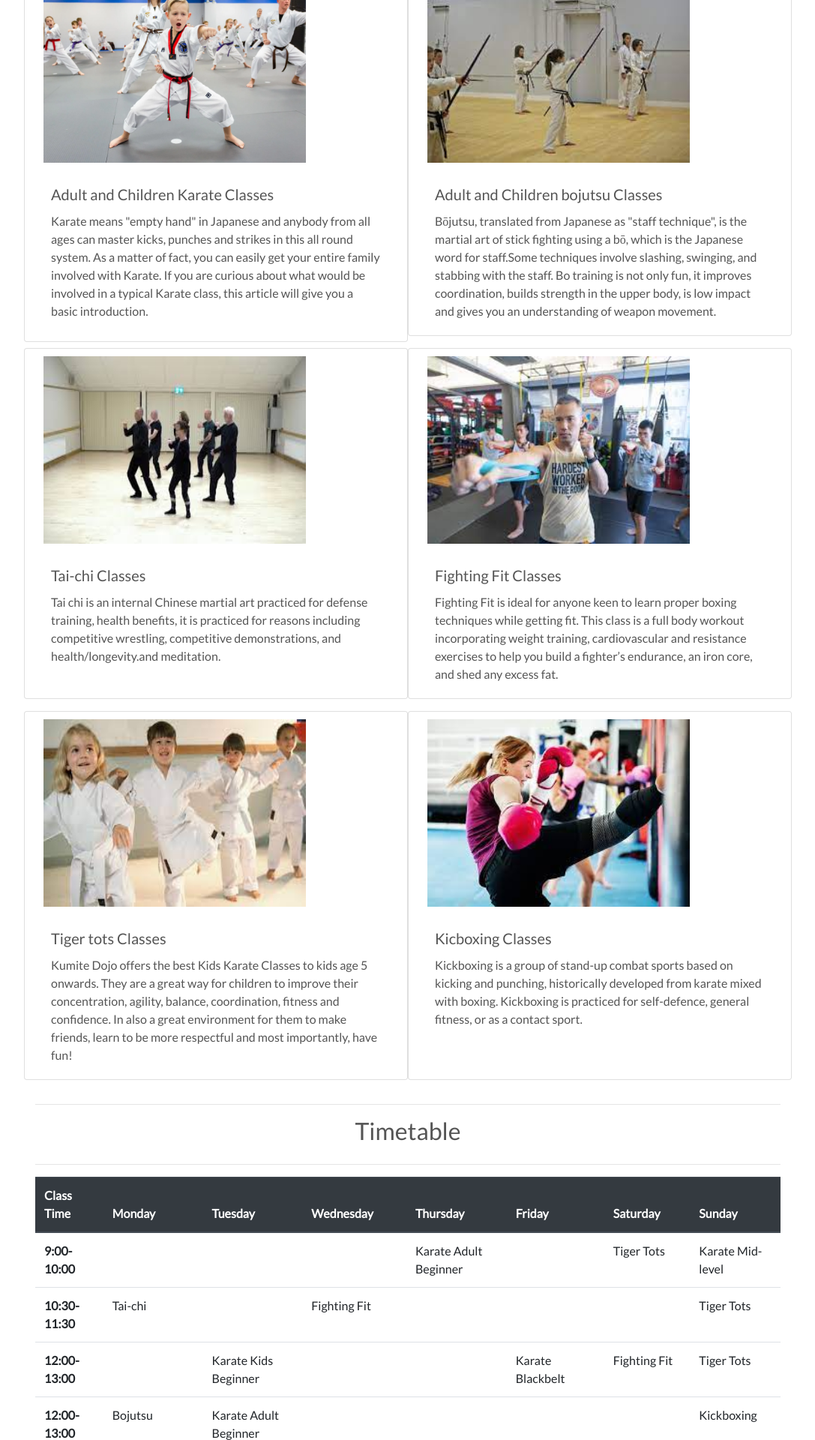
After one commit to MelindaZhang2020/CI-MS4-Kumite-Dojo, a Django app: page /home/classes in a window 1280 px wide. The commit adds this page. Shown: the part 320-2240 px from the top of the page at 75% size, without its empty margins (96-1183 px from the left). Run offline with Django 3.2, Linux system fonts and the light colour scheme; data comes from the database, SQL or seed files in the repository; some libraries are stand-ins or nearby versions; some web fonts are replaced.

Commit message:
Home: add classes and timetable page

```diff
--- a/home/static/home/css/main.css
+++ b/home/static/home/css/main.css
@@ -69,3 +69,8 @@ input[type=text], select, textarea{
   width: 200px;
   height: 300px;
 }
+.classes-img {
+  width: 350px;
+  height: 250px;
+  margin:10px;
+}
--- a/home/templates/home/about.html
+++ b/home/templates/home/about.html
@@ -81,7 +81,7 @@
         <div class="card mb-3 col-lg-6 col-md-12">
             <div class="row no-gutters">
                 <div class="col-md-4 col-lg-4">
-                    <img src="{{MEDIA_URL}}about-img/instructor-2.jpg" class="instructor-img" alt="male instructor">
+                    <img src="{{MEDIA_URL}}about-img/instructor-2.jpg" class="instructor-img" alt="female instructor">
                 </div>
                 <div class="col-md-8 col-lg-8">
                     <div class="card-body">
--- /dev/null
+++ b/home/templates/home/classes.html
@@ -0,0 +1,251 @@
+{% extends "base.html" %}
+{% load static %}
+{% block extra_css %}
+    <link rel="stylesheet" href="{% static 'home/css/main.css' %}">
+{% endblock %}
+
+{% block page_header %}
+    <div class="container header-container">
+        <div class="row">
+            <div class="col"></div>
+        </div>
+    </div>
+{% endblock%}
+
+{% block content %}
+<div class="overlay"></div>
+<div class="container">
+    <div class="row">
+        <div class="col">
+            <hr>
+            <h2 class="title mb-4 text-center">Classes</h2>
+            <hr>
+        </div>
+    </div>
+    <div class="row">
+        <div class="card mb-2 col-lg-6 col-md-12">
+            <div class="row no-gutters">
+                <div class="col-12">
+                    <img src="{{MEDIA_URL}}classes-img/karate.webp" class="classes-img" alt="group of people doing Karate">
+                </div>
+                <div class="col-12">
+                    <div class="card-body">
+                        <h5 class="card-title">Adult and Children Karate Classes</h5>
+                        <p class="card-text">
+                            Karate means &quot;empty hand&quot; in
+                            Japanese and anybody from all ages can master kicks, punches and strikes in
+                            this all round system. As a matter of fact, you can easily get your entire
+                            family involved with Karate. If you are curious about what would be involved
+                            in a typical Karate class, this article will give you a basic introduction.
+                        </p>
+                    </div>
+                </div>
+            </div>
+        </div>
+        <div class="card mb-3 col-lg-6 col-md-12">
+            <div class="row no-gutters">
+                <div class="col-12">
+                    <img src="{{MEDIA_URL}}classes-img/bojutsu.jpg" class="classes-img"
+                    alt="group of people training bojutsu">
+                </div>
+                <div class="col-12">
+                    <div class="card-body">
+                        <h5 class="card-title">Adult and Children bojutsu Classes</h5>
+                        <p class="card-text">
+                            Bōjutsu, translated from Japanese as "staff technique", is the martial art of stick fighting using a bō,
+                            which is the Japanese word for staff.Some techniques involve slashing, swinging, and stabbing with the staff.
+                            Bo training is not only fun, it improves coordination, builds strength in the upper body, is low impact and gives you an
+                            understanding of weapon movement.
+                        </p>
+                    </div>
+                </div>
+            </div>
+        </div>
+        <div class="card mb-3 col-lg-6 col-md-12">
+            <div class="row no-gutters">
+                <div class="col-12 ">
+                    <img src="{{MEDIA_URL}}classes-img/tai-chi.jpg" class="classes-img"
+                    alt="group of people doing tai-chi">
+                </div>
+                <div class="col-12">
+                    <div class="card-body">
+                        <h5 class="card-title">Tai-chi Classes</h5>
+                        <p class="card-text">
+                            Tai chi is an internal Chinese martial art practiced for defense training, health benefits,
+                            it is practiced for reasons including competitive wrestling, competitive demonstrations,
+                            and health/longevity.and meditation.
+                        </p>
+                    </div>
+                </div>
+            </div>
+        </div>
+        <div class="card mb-3 col-lg-6 col-md-12">
+            <div class="row no-gutters">
+                <div class="col-12">
+                    <img src="{{MEDIA_URL}}classes-img/fight-fit.jpg" class="classes-img"
+                    alt="group of people doing fighting-fit classes">
+                </div>
+                <div class="col-12">
+                    <div class="card-body">
+                        <h5 class="card-title">Fighting Fit Classes</h5>
+                        <p class="card-text">
+                            Fighting Fit is ideal for anyone keen to learn proper boxing
+                            techniques while getting fit. This class is a full body workout
+                            incorporating weight training, cardiovascular and resistance exercises
+                            to help you build a fighter’s endurance, an iron core, and shed any
+                            excess fat.
+                        </p>
+                    </div>
+                </div>
+            </div>
+        </div>
+        <div class="card mb-3 col-lg-6 col-md-12">
+            <div class="row no-gutters">
+                <div class="col-6">
+                    <img src="{{MEDIA_URL}}classes-img/tiger-tots.jpg" class="classes-img"
+                    alt="group of kida doing karate">
+                </div>
+                <div class="col-12">
+                    <div class="card-body">
+                        <h5 class="card-title">Tiger tots Classes</h5>
+                        <p class="card-text">
+                            Kumite Dojo offers the best Kids Karate Classes to kids age 5 onwards.
+                            They are a great way for children to improve their concentration, agility,
+                            balance, coordination, fitness and confidence. In  also a great environment
+                            for them to make friends, learn to be more respectful and most importantly,
+                            have fun!
+                        </p>
+                    </div>
+                </div>
+            </div>
+        </div>
+        <div class="card mb-3 col-lg-6 col-md-12">
+            <div class="row no-gutters">
+                <div class="col-12">
+                    <img src="{{MEDIA_URL}}classes-img/kick-boxing.jpg" class="classes-img"
+                    alt="group of people doing kickboxing">
+                </div>
+                <hr>
+                <div class="col-12">
+                    <div class="card-body">
+                        <h5 class="card-title">Kicboxing Classes</h5>
+                        <p class="card-text">
+                            Kickboxing is a group of stand-up combat sports based on kicking
+                            and punching, historically developed from karate mixed with boxing.
+                            Kickboxing is practiced for self-defence, general fitness, or as a
+                            contact sport.
+                        </p>
+                    </div>
+                </div>
+            </div>
+        </div>
+    </div>
+    <div class="row">
+        <div class="col">
+            <hr>
+            <h2 class="title mb-4 text-center">Timetable</h2>
+            <hr>
+        </div>
+    </div>
+    <div class="row">
+        <div class="col-12">
+            <table class="table">
+                <thead class="thead-dark">
+                    <tr>
+                        <th scope="col">Class Time</th>
+                        <th scope="col">Monday</th>
+                        <th scope="col">Tuesday</th>
+                        <th scope="col">Wednesday</th>
+                        <th scope="col">Thursday</th>
+                        <th scope="col">Friday</th>
+                        <th scope="col">Saturday</th>
+                        <th scope="col">Sunday</th>
+                    </tr>
+                </thead>
+                <tbody>
+                    <tr>
+                        <th scope="row">9:00-10:00</th>
+                        <td></td>
+                        <td></td>
+                        <td></td>
+                        <td>Karate Adult Beginner</td>
+                        <td></td>
+                        <td>Tiger Tots</td>
+                        <td>Karate Mid-level</td>
+                    </tr>
+                    <tr>
+                        <th scope="row">10:30-11:30</th>
+                        <td>Tai-chi</td>
+                        <td></td>
+                        <td>Fighting Fit</td>
+                        <td></td>
+                        <td></td>
+                        <td></td>
+                        <td>Tiger Tots</td>
+                    </tr>
+                    <tr>
+                        <th scope="row">12:00-13:00</th>
+                        <td></td>
+                        <td>Karate Kids Beginner</td>
+                        <td></td>
+                        <td></td>
+                        <td>Karate Blackbelt</td>
+                        <td>Fighting Fit</td>
+                        <td>Tiger Tots</td>
+                    </tr>
+                    <tr>
+                        <th scope="row">12:00-13:00</th>
+                        <td>Bojutsu</td>
+                        <td>Karate Adult Beginner</td>
+                        <td></td>
+                        <td></td>
+                        <td></td>
+                        <td></td>
+                        <td>Kickboxing</td>
+                    </tr>
+                    <tr>
+                        <th scope="row">14:00-15:00</th>
+                        <td></td>
+                        <td>Bojutsu</td>
+                        <td>Tai-chi</td>
+                        <td></td>
+                        <td></td>
+                        <td>Karate Mid-level</td>
+                        <td>Kickboxing</td>
+                    </tr>
+                    <tr>
+                        <th scope="row">15:30-16:30</th>
+                        <td>Tai-chi</td>
+                        <td>Karate Kids Beginner</td>
+                        <td>Tiger Tots</td>
+                        <td>Tiger Tots</td>
+                        <td>Tiger Tots</td>
+                        <td>Karate Blackbelt</td>
+                        <td>Tiger Tots</td>
+                    </tr>
+                    <tr>
+                        <th scope="row">17:00-18:00</th>
+                        <td>Karate Kids Beginner</td>
+                        <td>Karate Kids Beginner</td>
+                        <td>Karate Kids Beginner</td>
+                        <td>Karate Kids Beginner</td>
+                        <td>Karate Kids Beginner</td>
+                        <td>Fighting Fit</td>
+                        <td>Bojutsu</td>
+                    </tr>
+                    <tr>
+                        <th scope="row">19:00-20:00</th>
+                        <td>Karate Adult Beginner</td>
+                        <td>Karate Mid-level</td>
+                        <td>Karate Blackbelt</td>
+                        <td>Karate Adult Beginner</td>
+                        <td>Karate Mid level</td>
+                        <td></td>
+                        <td></td>
+                    </tr>
+                </tbody>
+            </table>
+        </div>
+    </div>
+</div>
+{% endblock %}
--- a/home/urls.py
+++ b/home/urls.py
@@ -5,4 +5,5 @@ urlpatterns = [
     path("", views.index, name="home"),
     path("home/contact", views.contact, name="contact"),
     path("home/about", views.about, name="about"),
+    path("home/classes", views.classes, name="classes"),
 ]
--- a/home/views.py
+++ b/home/views.py
@@ -22,3 +22,8 @@ def contact(request):
 def about(request):
     """A view to return the about page"""
     return render(request, "home/about.html")
+
+
+def classes(request):
+    """A view to return the classes page"""
+    return render(request, "home/classes.html")
--- a/templates/includes/main-nav.html
+++ b/templates/includes/main-nav.html
@@ -11,7 +11,7 @@
             <a href="{% url 'about' %}" class="font-weight-bold nav-link text-black mr-5 nav-text" id="about">About</a>
         </li>
         <li class="nav-item">
-            <a href="" class="font-weight-bold nav-link text-black mr-5 nav-text" id="classes">Classes</a>
+            <a href="{% url 'classes' %}" class="font-weight-bold nav-link text-black mr-5 nav-text" id="classes">Classes</a>
         </li>
         <li class="nav-item">
             <a href="" class="font-weight-bold nav-link text-black mr-5 nav-text" id="membership">Membership</a>
```
Also changed, not shown: media/classes-img/Tiger-tots.jpg (added), media/classes-img/bojutsu.jpg (added), media/classes-img/fight-fit.jpg (added), media/classes-img/karate.webp (added), media/classes-img/kick-boxing.jpg (added), media/classes-img/tai-chi.jpg (added), 4 other files.
